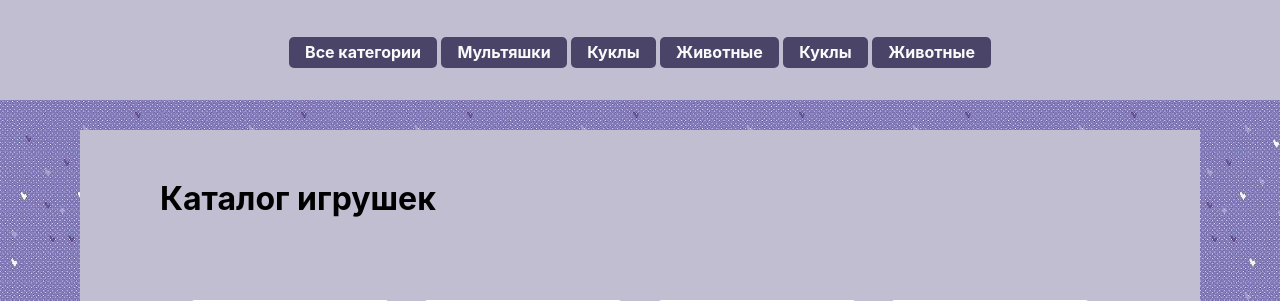
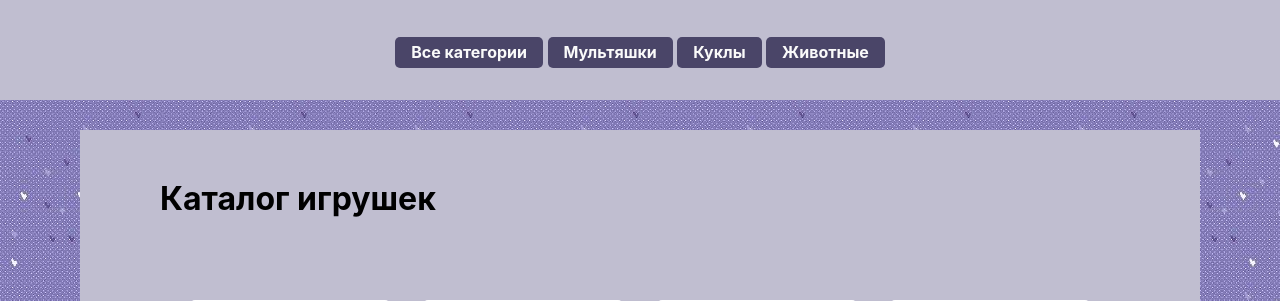
Before and after one commit to Solda-git/Django1, a Django app: page /catalog/ in a window 1280 px wide. Shown: the part 100-401 px from the top of the page. Run offline with Django 3.2, Linux system fonts and the light colour scheme; data comes from the database, SQL or seed files in the repository.

Commit message:
Lesson 3 - local urls routing added - models, migrations added - admin role created - dump file added, .bat script worked out (dump restore added) - media files added. DB images content added - catalog loading from DB implemented - catalog submenu autogeneration  from BD implemented - new dump added. Lesson 3 completed. -- submenu fixed

```diff
--- a/kwshop/main/templates/main/includes/inc__nav2.html
+++ b/kwshop/main/templates/main/includes/inc__nav2.html
@@ -13,17 +13,5 @@
             </a>
         </button>
         {% endfor %}
-
-
-        <button type="button" class="nav-btn">
-            <a href="#">
-                Куклы
-            </a>
-        </button>
-        <button type="button" class="nav-btn">
-            <a href="#">
-                Животные
-            </a>
-        </button>
     </nav>
 </div>
```
